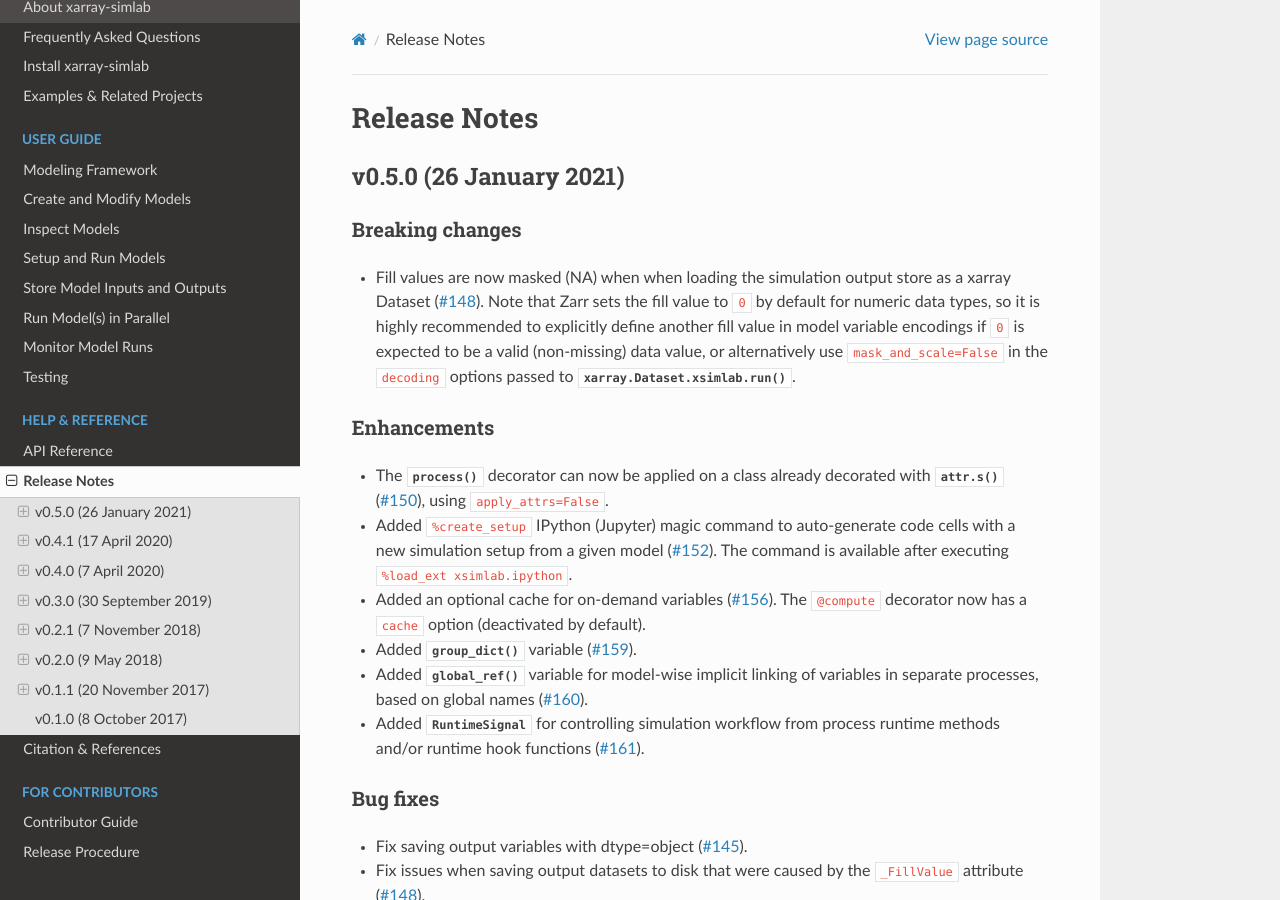
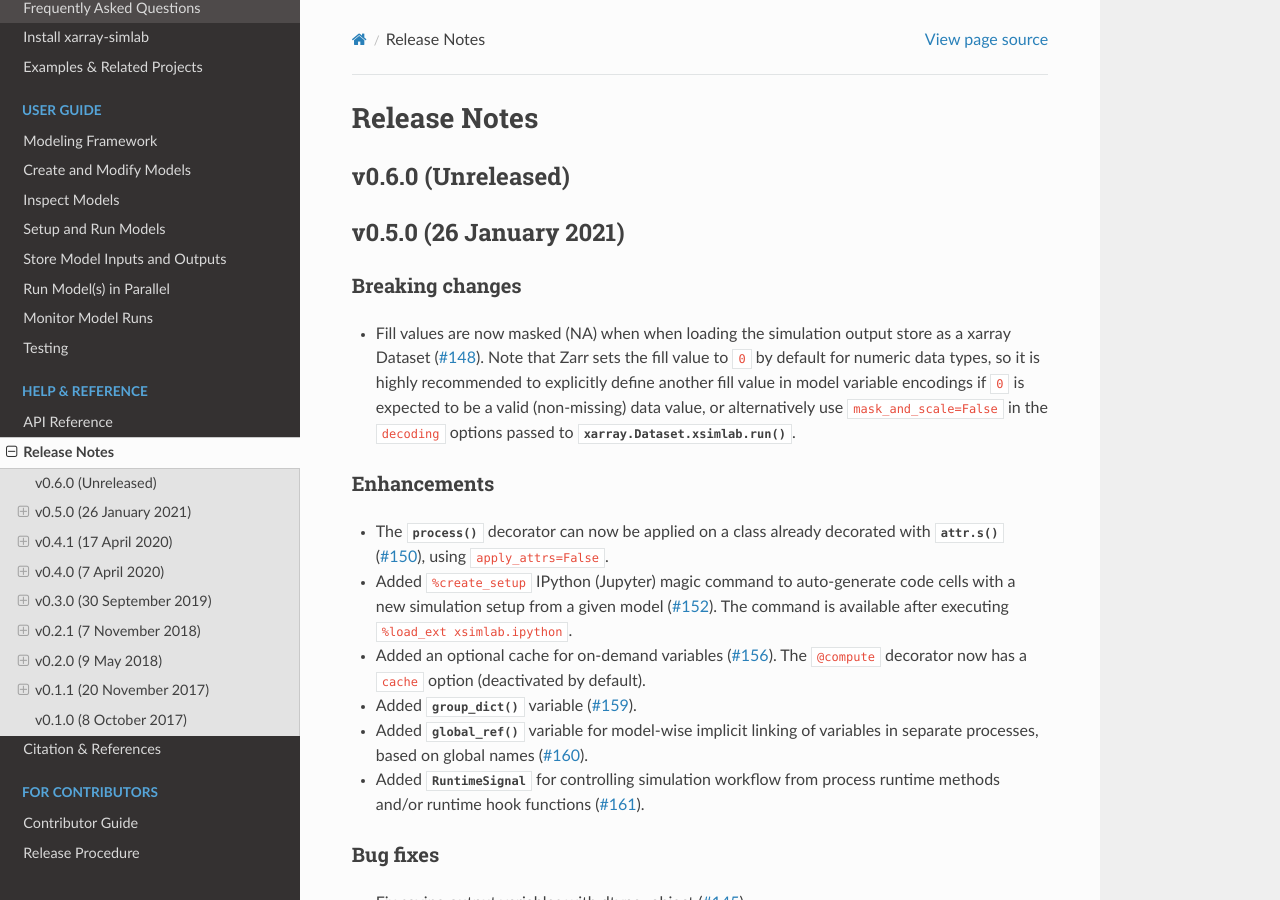
Before and after one commit to xarray-contrib/xarray-simlab, a Sphinx documentation site: the page built from doc/whats_new.rst, in a window 1280 px wide and 900 px high. Built offline with Sphinx 7.4.7 and the Read the Docs theme 2.0.0, drawn with Linux system fonts in a browser that asks for light colours; the version number could not be read and is left out.

Commit message:
revert to dev version

```diff
--- a/doc/whats_new.rst
+++ b/doc/whats_new.rst
@@ -2,6 +2,9 @@
 
 Release Notes
 =============
+
+v0.6.0 (Unreleased)
+-------------------
 
 v0.5.0 (26 January 2021)
 ------------------------
```
